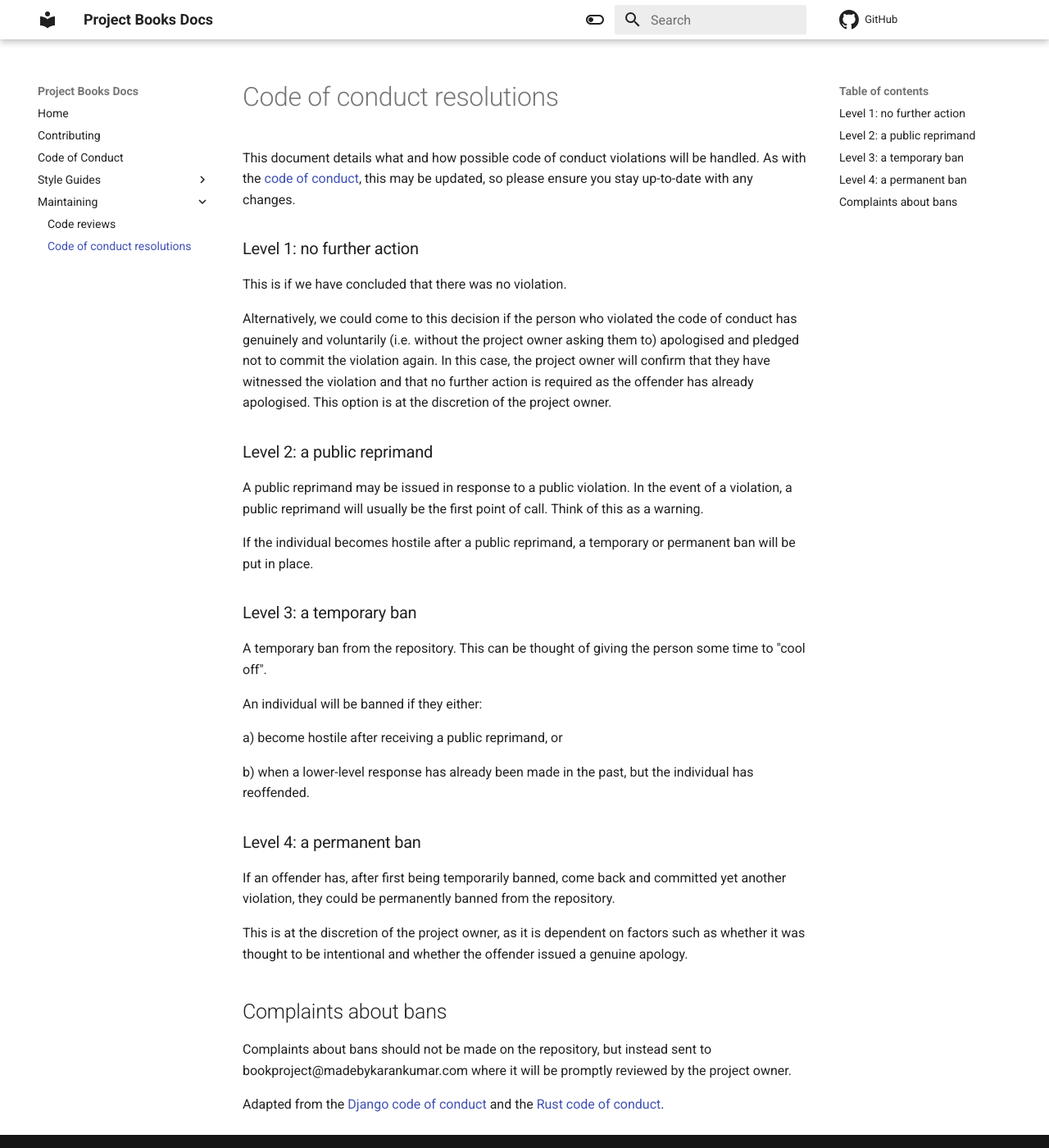
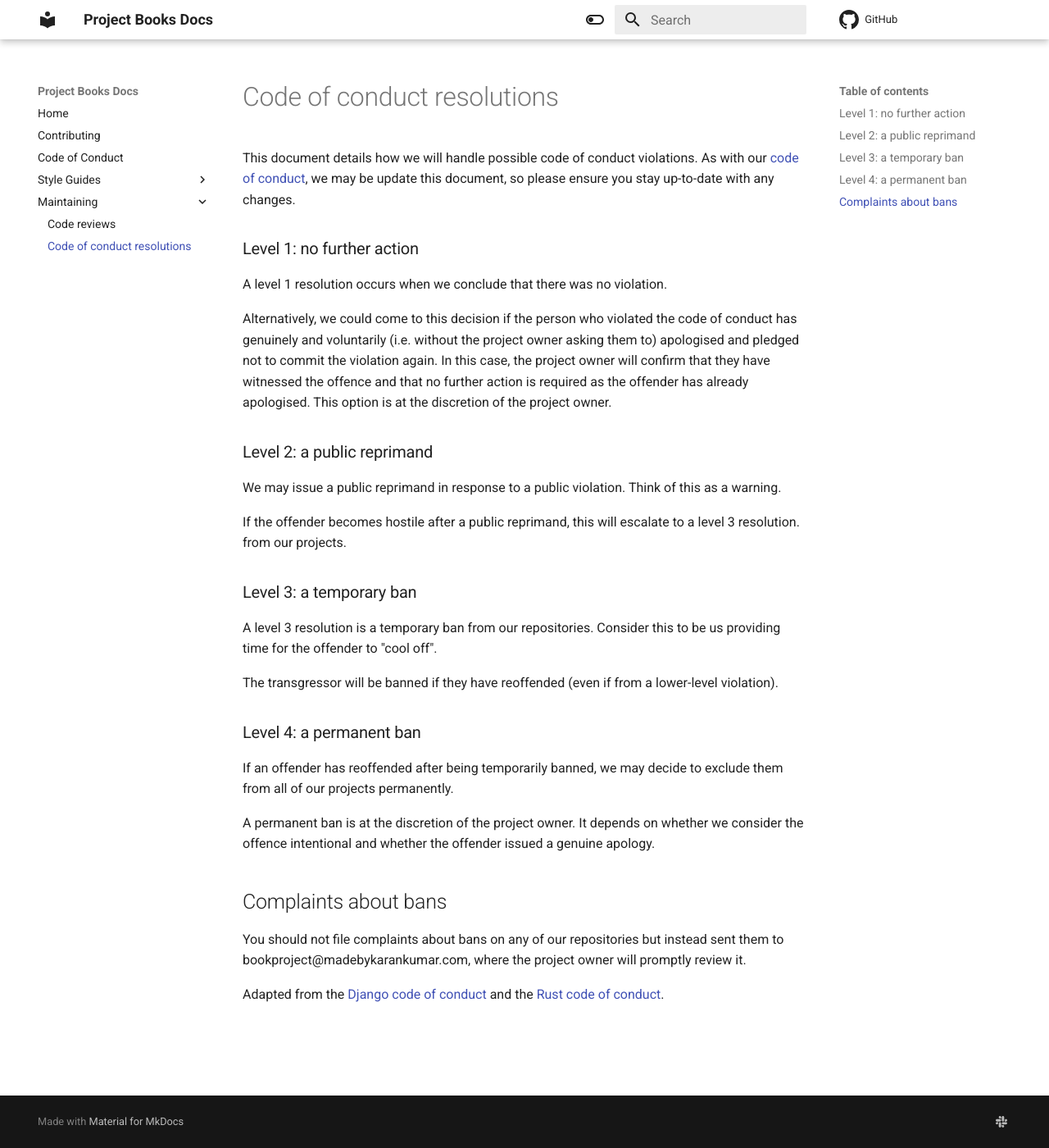
Before and after one commit to Project-Books/project-books.github.io, an MkDocs documentation site: the page built from docs/maintaining/code-of-conduct-resolutions.md, in a window 1280 px wide and 1400 px high. Shown: the whole window at 82% size. Built offline with MkDocs 1.6.1 and Material for MkDocs 9.7.7, drawn with Linux system fonts in a browser that asks for light colours.

Commit message:
Improve code of conduct resolutions document

```diff
--- a/docs/maintaining/code-of-conduct-resolutions.md
+++ b/docs/maintaining/code-of-conduct-resolutions.md
@@ -1,45 +1,45 @@
 # Code of conduct resolutions
 
-This document details what and how possible code of conduct violations will be handled.
-As with the [code of conduct](https://project-books.github.io/docs/code-of-conduct/),
-this may be updated, so please ensure you stay up-to-date with any changes.
+This document details how we will handle possible code of conduct violations.
+As with our [code of conduct](https://project-books.github.io/docs/code-of-conduct/),
+we may be update this document, so please ensure you stay up-to-date with any changes.
 
 ### Level 1: no further action
 
-This is if we have concluded that there was no violation.
+A level 1 resolution occurs when we conclude that there was no violation.
 
-Alternatively, we could come to this decision if the person who violated the code of conduct has genuinely and voluntarily
-(i.e. without the project owner asking them to) apologised and pledged not to commit the violation again. In this case,
-the project owner will confirm that they have witnessed the violation and that no further action is required as the offender has already apologised. This option is at the discretion of the project owner.
+Alternatively, we could come to this decision if the person who violated the code of conduct has
+genuinely and voluntarily (i.e. without the project owner asking them to) apologised and pledged not
+to commit the violation again. In this case, the project owner will confirm that they have witnessed
+the offence and that no further action is required as the offender has already apologised.
+This option is at the discretion of the project owner.
 
 ### Level 2: a public reprimand
 
-A public reprimand may be issued in response to a public violation. In the event of a violation, a public reprimand will usually be the first point of call. Think of this as a warning.
+We may issue a public reprimand in response to a public violation. Think of this as a warning.
 
-If the individual becomes hostile after a public reprimand, a temporary or permanent ban will be put in place.
+If the offender becomes hostile after a public reprimand, this will escalate to a level 3 resolution.
+from our projects.
 
 ### Level 3: a temporary ban
 
-A temporary ban from the repository. This can be thought of giving the person some time to "cool off".
+A level 3 resolution is a temporary ban from our repositories.
+Consider this to be us providing time for the offender to "cool off".
 
-An individual will be banned if they either:
-
-a) become hostile after receiving a public reprimand, or
-
-b) when a lower-level response has already been made in the past, but the individual has reoffended.
+The transgressor will be banned if they have reoffended (even if from a lower-level violation).
 
 ### Level 4: a permanent ban
 
-If an offender has, after first being temporarily banned, come back and committed yet another violation, they could
-be permanently banned from the repository.
+If an offender has reoffended after being temporarily banned, we may decide to exclude them from all
+of our projects permanently.
 
-This is at the discretion of the project owner, as it is dependent on factors such as whether it was thought to be
-intentional and whether the offender issued a genuine apology.
+A permanent ban is at the discretion of the project owner. It depends on whether we consider the
+offence intentional and whether the offender issued a genuine apology.
 
 ## Complaints about bans
 
-Complaints about bans should not be made on the repository, but instead sent to bookproject@madebykarankumar.com where
-it will be promptly reviewed by the project owner.
+You should not file complaints about bans on any of our repositories but instead sent them to
+bookproject@madebykarankumar.com, where the project owner will promptly review it.
 
 Adapted from the [Django code of conduct](https://www.djangoproject.com/conduct/) and the
 [Rust code of conduct](https://www.rust-lang.org/policies/code-of-conduct).
```
